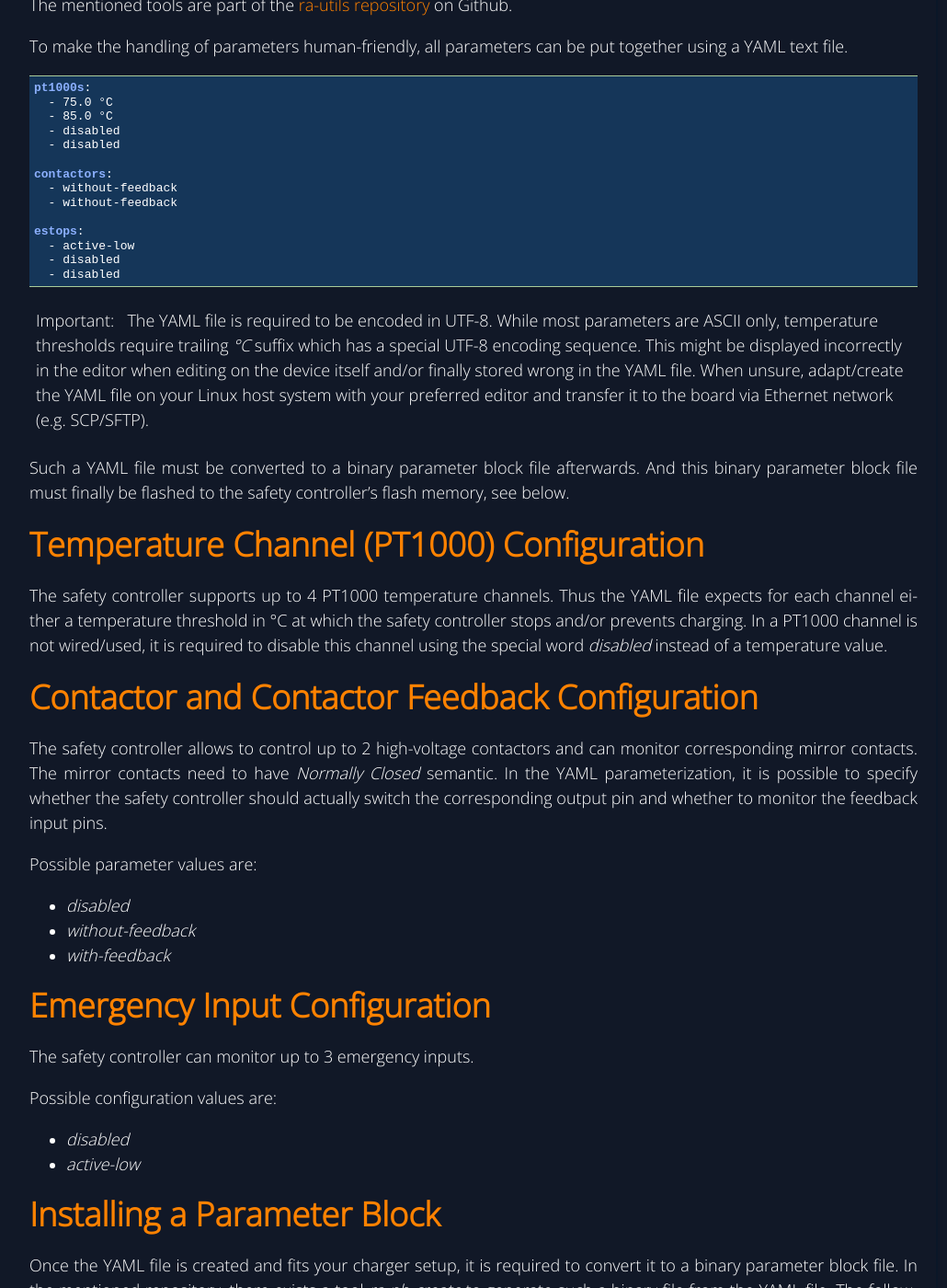
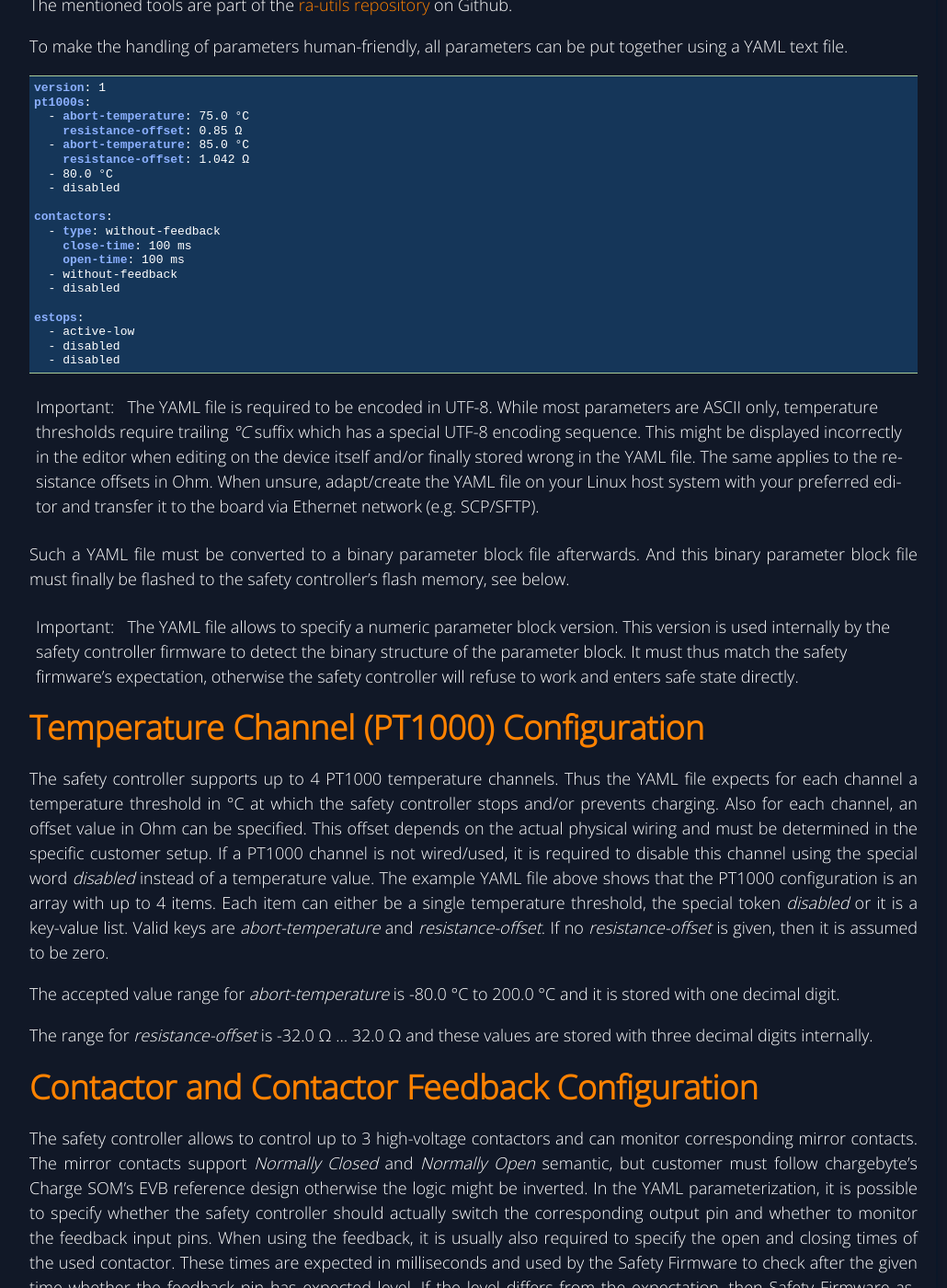
Before and after one commit to chargebyte/chargebyte-docs, a Sphinx documentation site: the page built from docs/source/safety_controller_parameterization.rst, in a window 1280 px wide and 1400 px high, scrolled down 618 px. Shown: the whole window at 92% size, without its empty margins (218-1248 px from the left). Built offline with Sphinx 7.4.7, drawn with Linux system fonts in a browser that asks for light colours; some of the changed text lies outside the part shown.

Commit message:
Adapt parameter block documentation to safety fw v0.2.6
Signed-off-by: Michael Heimpold <michael.heimpold@chargebyte.com>

```diff
--- a/docs/source/safety_controller_parameterization.rst
+++ b/docs/source/safety_controller_parameterization.rst
@@ -32,15 +32,21 @@ To make the handling of parameters human-friendly, all parameters can be put tog
 
 .. code-block:: yaml
 
+   version: 1
    pt1000s:
-     - 75.0 °C
-     - 85.0 °C
-     - disabled
+     - abort-temperature: 75.0 °C
+       resistance-offset: 0.85 Ω
+     - abort-temperature: 85.0 °C
+       resistance-offset: 1.042 Ω
+     - 80.0 °C
      - disabled
 
    contactors:
+     - type: without-feedback
+       close-time: 100 ms
+       open-time: 100 ms
      - without-feedback
-     - without-feedback
+     - disabled
 
    estops:
      - active-low
@@ -52,35 +58,64 @@ To make the handling of parameters human-friendly, all parameters can be put tog
    The YAML file is required to be encoded in UTF-8. While most parameters are ASCII only, temperature thresholds require
    trailing `°C` suffix which has a special UTF-8 encoding sequence. This might be displayed incorrectly in the editor
    when editing on the device itself and/or finally stored wrong in the YAML file.
+   The same applies to the resistance offsets in Ohm.
    When unsure, adapt/create the YAML file on your Linux host system with your preferred editor and transfer it
    to the board via Ethernet network (e.g. SCP/SFTP).
 
 Such a YAML file must be converted to a binary parameter block file afterwards. And this binary parameter block file
 must finally be flashed to the safety controller's flash memory, see below.
 
+.. important::
+
+   The YAML file allows to specify a numeric parameter block version. This version is used internally by the
+   safety controller firmware to detect the binary structure of the parameter block. It must thus match the
+   safety firmware's expectation, otherwise the safety controller will refuse to work and enters safe state directly.
+
 
 Temperature Channel (PT1000) Configuration
 ^^^^^^^^^^^^^^^^^^^^^^^^^^^^^^^^^^^^^^^^^^
 
 The safety controller supports up to 4 PT1000 temperature channels. Thus the YAML file expects for each channel
-either a temperature threshold in °C at which the safety controller stops and/or prevents charging.
-In a PT1000 channel is not wired/used, it is required to disable this channel using the special word `disabled`
+a temperature threshold in °C at which the safety controller stops and/or prevents charging. Also for each channel,
+an offset value in Ohm can be specified. This offset depends on the actual physical wiring and must be determined
+in the specific customer setup.
+If a PT1000 channel is not wired/used, it is required to disable this channel using the special word `disabled`
 instead of a temperature value.
+The example YAML file above shows that the PT1000 configuration is an array with up to 4 items. Each item can either
+be a single temperature threshold, the special token `disabled` or it is a key-value list. Valid keys are
+`abort-temperature` and `resistance-offset`. If no `resistance-offset` is given, then it is assumed to be zero.
+
+The accepted value range for `abort-temperature` is -80.0 °C to 200.0 °C and it is stored with one decimal digit.
+
+The range for `resistance-offset` is -32.0 Ω ... 32.0 Ω and these values are stored with three decimal digits internally.
 
 
 Contactor and Contactor Feedback Configuration
 ^^^^^^^^^^^^^^^^^^^^^^^^^^^^^^^^^^^^^^^^^^^^^^
 
-The safety controller allows to control up to 2 high-voltage contactors and can monitor corresponding mirror contacts.
-The mirror contacts need to have `Normally Closed` semantic. In the YAML parameterization, it is possible to
-specify whether the safety controller should actually switch the corresponding output pin and whether to monitor
-the feedback input pins.
+The safety controller allows to control up to 3 high-voltage contactors and can monitor corresponding mirror contacts.
+The mirror contacts support `Normally Closed` and `Normally Open` semantic, but customer must follow chargebyte's
+Charge SOM's EVB reference design otherwise the logic might be inverted.
+In the YAML parameterization, it is possible to specify whether the safety controller should actually switch the
+corresponding output pin and whether to monitor the feedback input pins. When using the feedback, it is usually also
+required to specify the open and closing times of the used contactor. These times are expected in milliseconds and
+used by the Safety Firmware to check after the given time whether the feedback pin has expected level. If the level
+differs from the expectation, then Safety Firmware assumes a malfunction and thus enters safe state.
 
-Possible parameter values are:
+The example YAML file above shows all allowed variants how to parameterize a contactor.
+Possible values for the `type` are:
 
 - `disabled`
 - `without-feedback`
-- `with-feedback`
+- `with-feedback-normally-open`
+- `with-feedback-normally-closed`
+
+Since the open/close timings make no sense in case of `disabled` or `without-feedback`, it is possible to use these
+tokens directly as array item (actually, it is also possible to use the `with-feedback...` ones, but then the timings
+are considered zero).
+
+Both `close-time` and `open-time` accept integer values in the range 0 to 2550 ms, however the given value is
+divided by 10 before it is actually stored internally.
 
 
 Emergency Input Configuration
@@ -105,15 +140,19 @@ The following session transcript shows how the install procedure works:
 
    # create a YAML file on-the-fly
    $ cat <<EOL > /tmp/my-parameters.yaml
+   version: 1
    pt1000s:
-     - 75.0 °C
-     - 85.0 °C
+     - abort-temperature: 85.0 °C
+       resistance-offset: 0.85 Ω
+     - abort-temperature: 75.0 °C
+       resistance-offset: 1.1 Ω
      - disabled
      - disabled
 
    contactors:
      - without-feedback
      - without-feedback
+     - disabled
 
    estops:
      - active-low
```
